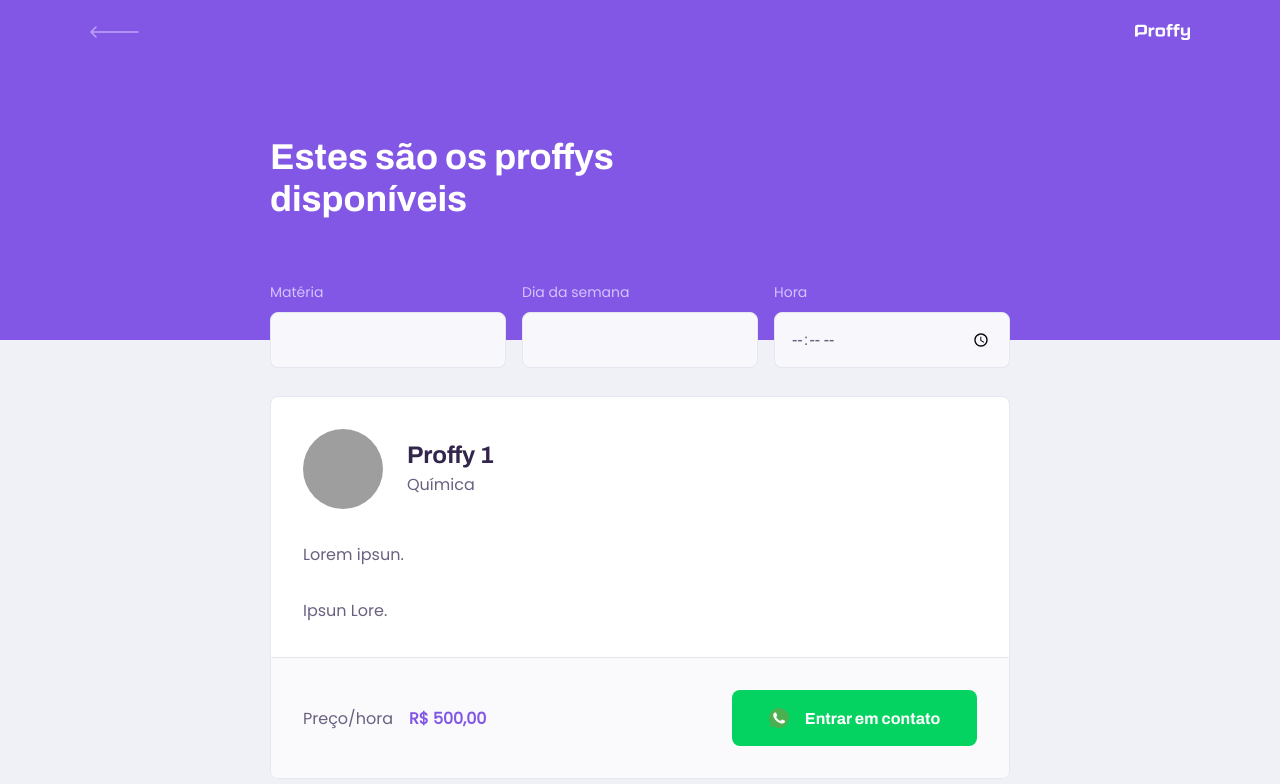
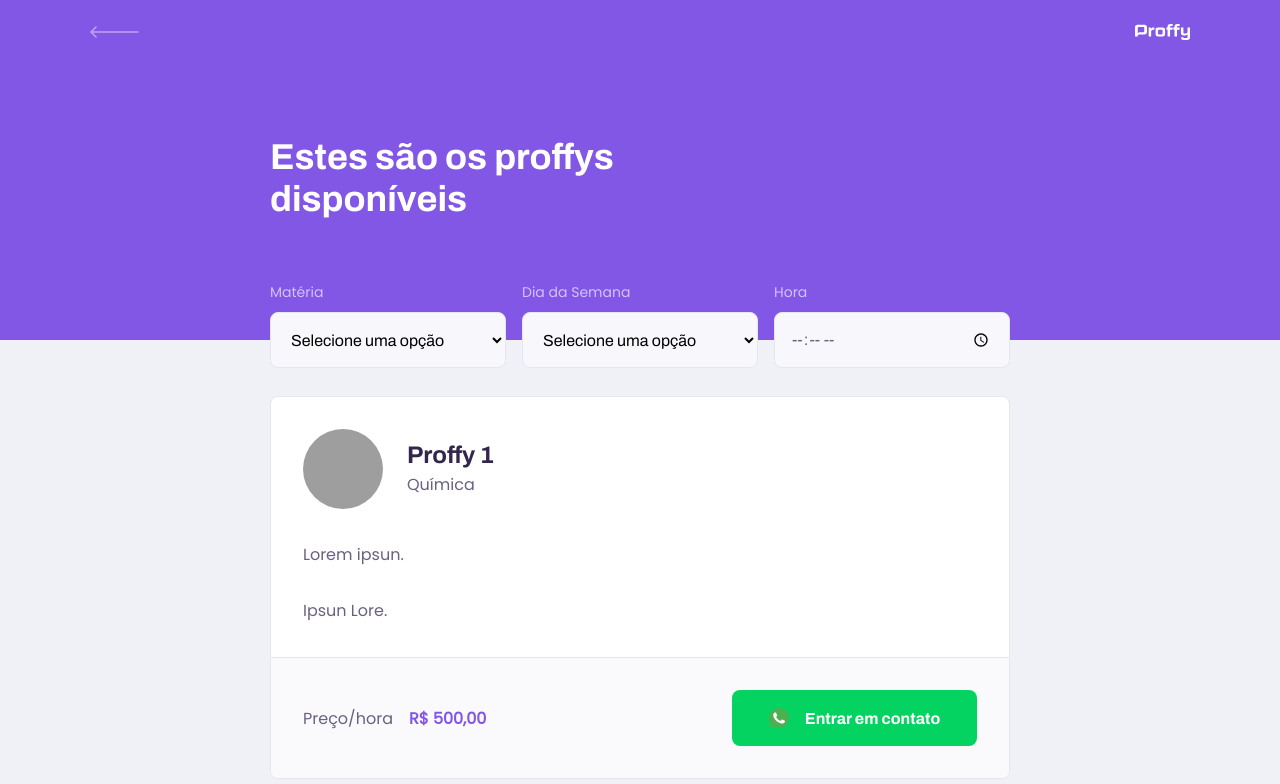
Before and after one commit to VieiraVitor/nlw-proffy, a React (Create React App) app in the folder web/: page /study in a window 1280 px wide. Shown: the top 784 px of the page. Built offline with nearby package versions, Linux system fonts and the light colour scheme; grey boxes are pictures that could not be loaded.

Commit message:
feat: adiciona componente Select no TeacherLista

```diff
--- a/web/src/pages/TeacherList/index.tsx
+++ b/web/src/pages/TeacherList/index.tsx
@@ -5,14 +5,42 @@
 import Input from '../../components/Input';
 
 import './style.css'
+import Select from '../../components/Select';
 
 function TeacherList() {
     return (
         <div id="page-teacher-list" className="container">
             <PageHeader title="Estes são os proffys disponíveis">
                 <form id="search-teachers">
-                    <Input name="subject" label="Matéria" />
-                    <Input name="week day" label="Dia da semana" />
+                    <Select
+                        name="subject"
+                        label="Matéria"
+                        options={[
+                            { value: 'Artes', label: 'Artes' },
+                            { value: 'Biolodia', label: 'Biolodia' },
+                            { value: 'Ciências', label: 'Ciências' },
+                            { value: 'Educação Física', label: 'Educação Física' },
+                            { value: 'Geografia', label: 'Geografia' },
+                            { value: 'Física', label: 'Física' },
+                            { value: 'História', label: 'História' },
+                            { value: 'Matemática', label: 'Matemática' },
+                            { value: 'Português', label: 'Português' },
+                            { value: 'Química', label: 'Química' },
+                        ]}
+                    />
+                    <Select
+                        name="week_day"
+                        label="Dia da Semana"
+                        options={[
+                            { value: '0', label: 'Domingo' },
+                            { value: '1', label: 'Segunda-feira' },
+                            { value: '2', label: 'Terça-feira' },
+                            { value: '3', label: 'Quarta-feira' },
+                            { value: '4', label: 'Quinta-feira' },
+                            { value: '5', label: 'Sexta-feira' },
+                            { value: '6', label: 'Sábado' },
+                        ]}
+                    />
                     <Input type="time" name="time" label="Hora" />
                 </form>
             </PageHeader>
--- a/web/src/pages/TeacherList/style.css
+++ b/web/src/pages/TeacherList/style.css
@@ -20,7 +20,6 @@
     #page-teacher-list {
         max-width: 100%;
     }
-
     #search-teachers {
         display: grid;
         grid-template-columns: repeat(3, 1fr);
@@ -28,15 +27,12 @@
         position: absolute;
         bottom: -28px;
     }
-
-    #search-teachers .input-block + .input-block {
+    #search-teachers .input-block+.input-block, #search-teachers .select-block+.select-block {
         margin-top: 0;
     }
-
     #page-teacher-list main {
         padding: 3.2rem 0;
         max-width: 740px;
         margin: 0 auto;
     }
-
 }
```
